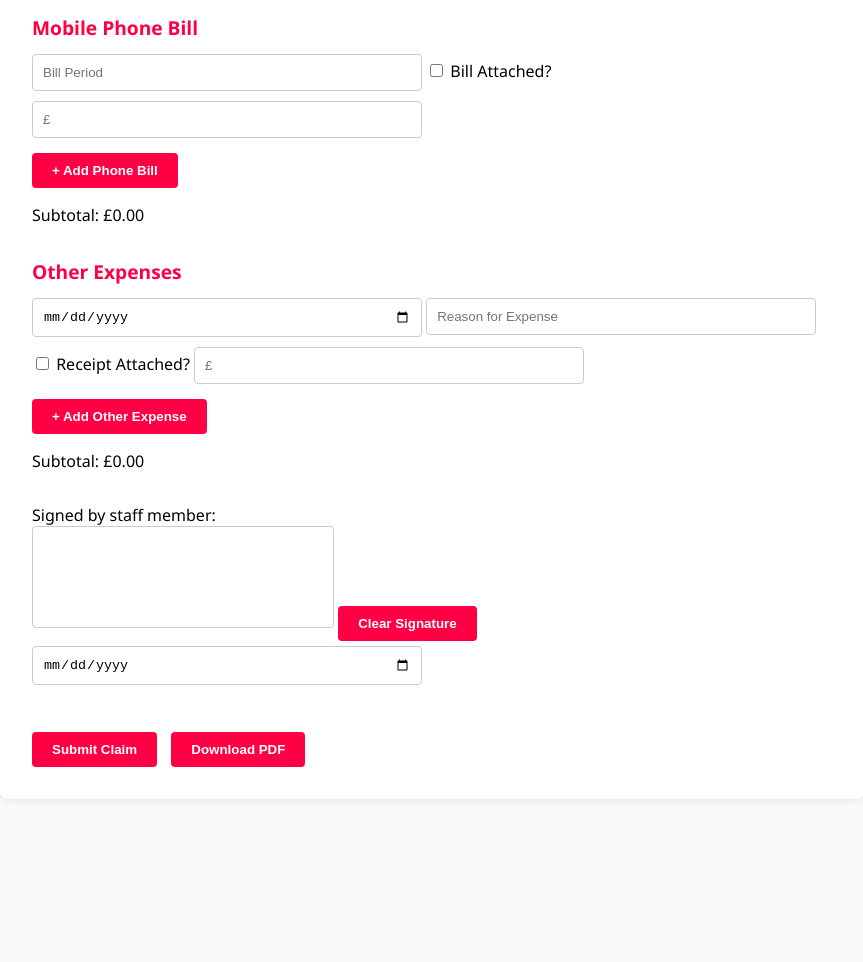
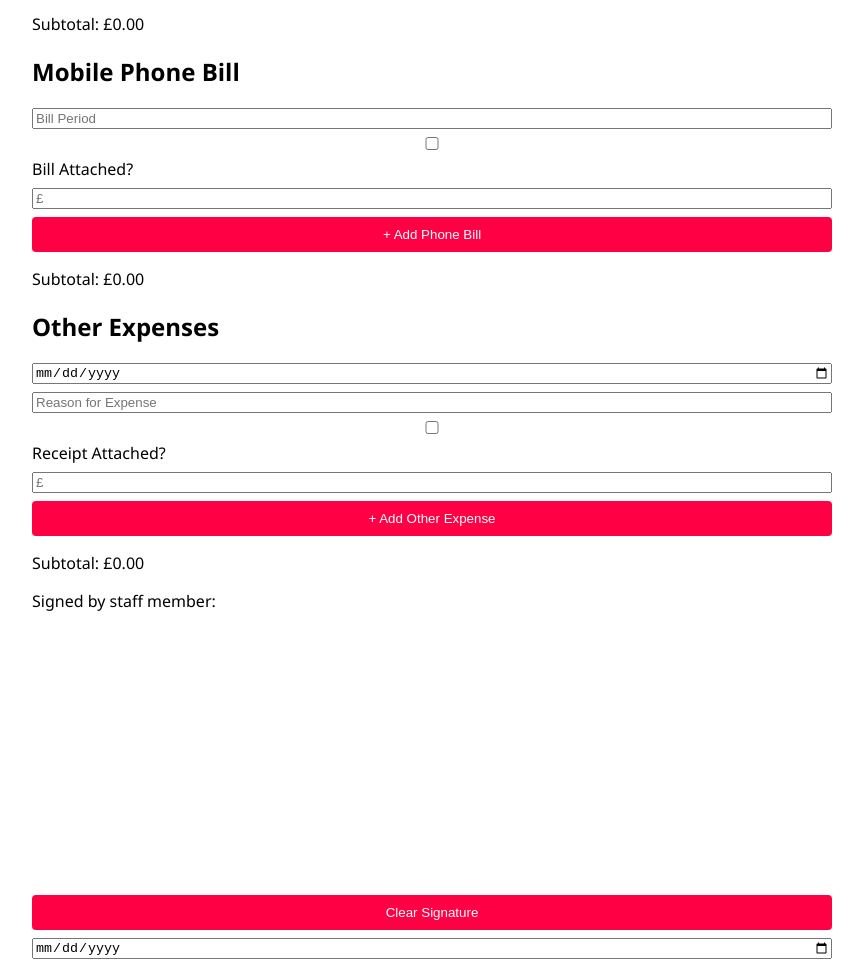
Before and after one commit to KieranYMCA/Expenses, a plain HTML site: page index.html in a window 1280 px wide. Shown: the part 618-1580 px from the top of the page, without its empty margins (208-1071 px from the left). Before the commit the page ends 1449 px from the top, so only its background shows below. Drawn offline with Linux system fonts and the light colour scheme.

Commit message:
Add files via upload

```diff
--- a/style.css
+++ b/style.css
@@ -1,12 +1,10 @@
-/* style.css */
-
+/* Minimal YMCA brand style */
 body {
   font-family: 'Segoe UI', sans-serif;
   background: #f9f9f9;
   margin: 0;
   padding: 0;
 }
-
 .container {
   max-width: 800px;
   margin: 2rem auto;
@@ -15,69 +13,27 @@ body {
   box-shadow: 0 0 10px rgba(0, 0, 0, 0.1);
   border-radius: 8px;
 }
-
 .logo {
   max-width: 150px;
-  display: block;
   margin-bottom: 1rem;
 }
-
 header h1 {
   color: #ff0044;
-  font-size: 1.5rem;
 }
-
-input[type="text"],
-input[type="date"],
-input[type="number"] {
+input, button, canvas {
+  display: block;
+  margin: 0.5rem 0;
+  width: 100%;
+  box-sizing: border-box;
+}
+button {
+  background: #ff0044;
+  color: white;
   padding: 10px;
-  margin: 5px 0;
-  width: calc(50% - 10px);
-  box-sizing: border-box;
-  border: 1px solid #ccc;
+  border: none;
   border-radius: 4px;
+  cursor: pointer;
 }
-
-section {
-  margin-bottom: 2rem;
-}
-
-h2 {
-  font-size: 1.2rem;
-  color: #ff0044;
-  margin-bottom: 0.5rem;
-}
-
-button {
-  background-color: #ff0044;
-  color: white;
-  border: none;
-  padding: 10px 20px;
-  margin-top: 10px;
-  cursor: pointer;
-  border-radius: 4px;
-  font-weight: bold;
-}
-
 button:hover {
   opacity: 0.9;
 }
-
-canvas {
-  border: 1px solid #ccc;
-  border-radius: 4px;
-  background: #fff;
-}
-
-.submit-btn {
-  margin-right: 10px;
-}
-
-#pdfContent {
-  display: none;
-}
-@media print {
-  body {
-    -webkit-print-color-adjust: exact;
-  }
-}
```
